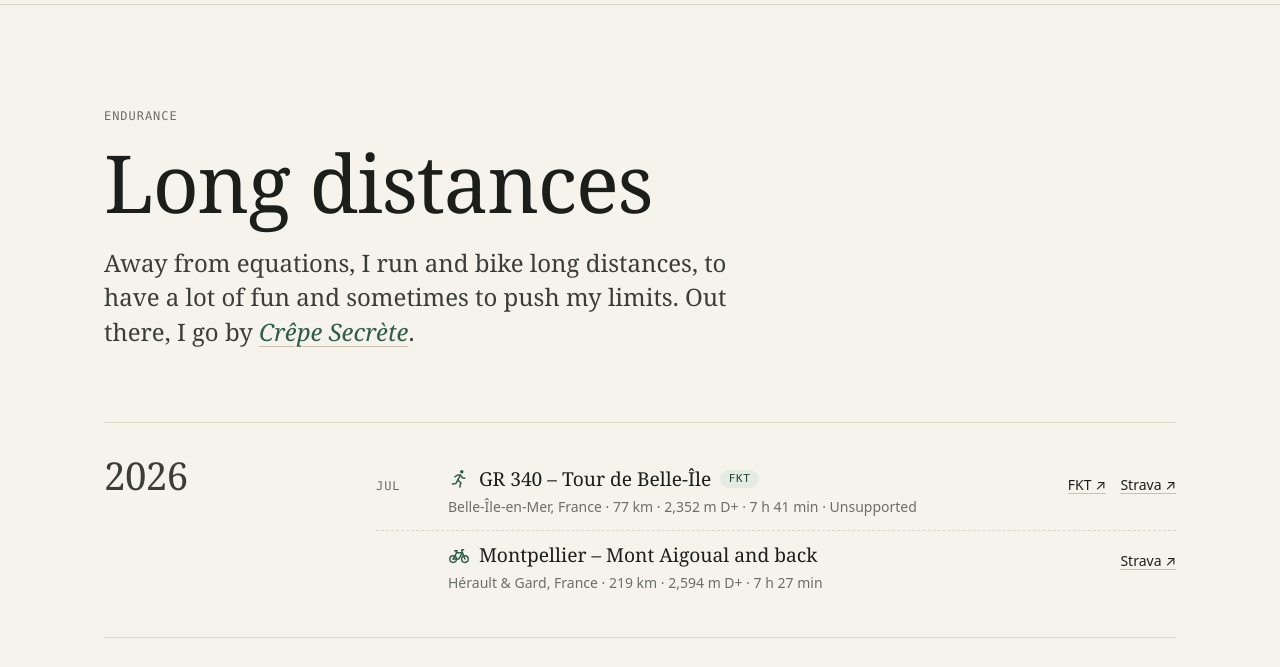
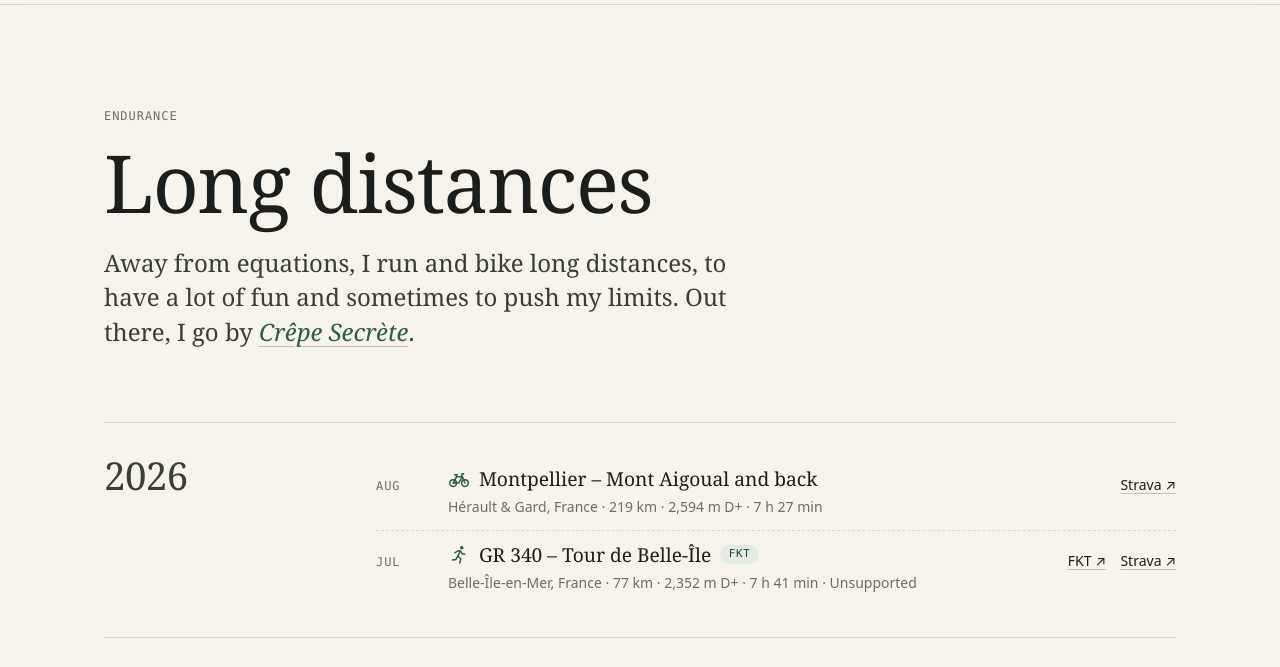
Before and after one commit to maxime-clenet/maxime-clenet.github.io, an Astro site: page /endurance in a window 1280 px wide. Shown: the part 60-727 px from the top of the page. Built offline with nearby package versions, Linux system fonts and the light colour scheme; Astro itself is replaced by a stand-in of ours.

Commit message:
Endurance: date the Mont Aigoual ride, sort efforts by date
Co-Authored-By: Claude Opus 5.5 <noreply@anthropic.com>

```diff
--- a/src/data/endurance.ts
+++ b/src/data/endurance.ts
@@ -36,6 +36,7 @@ export const efforts: Effort[] = [
   {
     year: 2026,
     sport: 'bike',
+    date: '2026-08',
     title: 'Montpellier – Mont Aigoual and back',
     place: 'Hérault & Gard, France',
     stats: ['219 km', '2,594 m D+', '7 h 27 min'],
--- a/src/pages/endurance/index.astro
+++ b/src/pages/endurance/index.astro
@@ -31,6 +31,7 @@ const fmt = (d: Date) => `${d.getUTCDate()} ${MONTHS[d.getUTCMonth()]} ${d.getUT
           <ul>
             {efforts
               .filter((e) => e.year === y)
+              .sort((a, b) => (b.date ?? '').localeCompare(a.date ?? ''))
               .map((e) => (
                 <li>
                   <span class="eyebrow m">{month(e.date)}</span>
```
